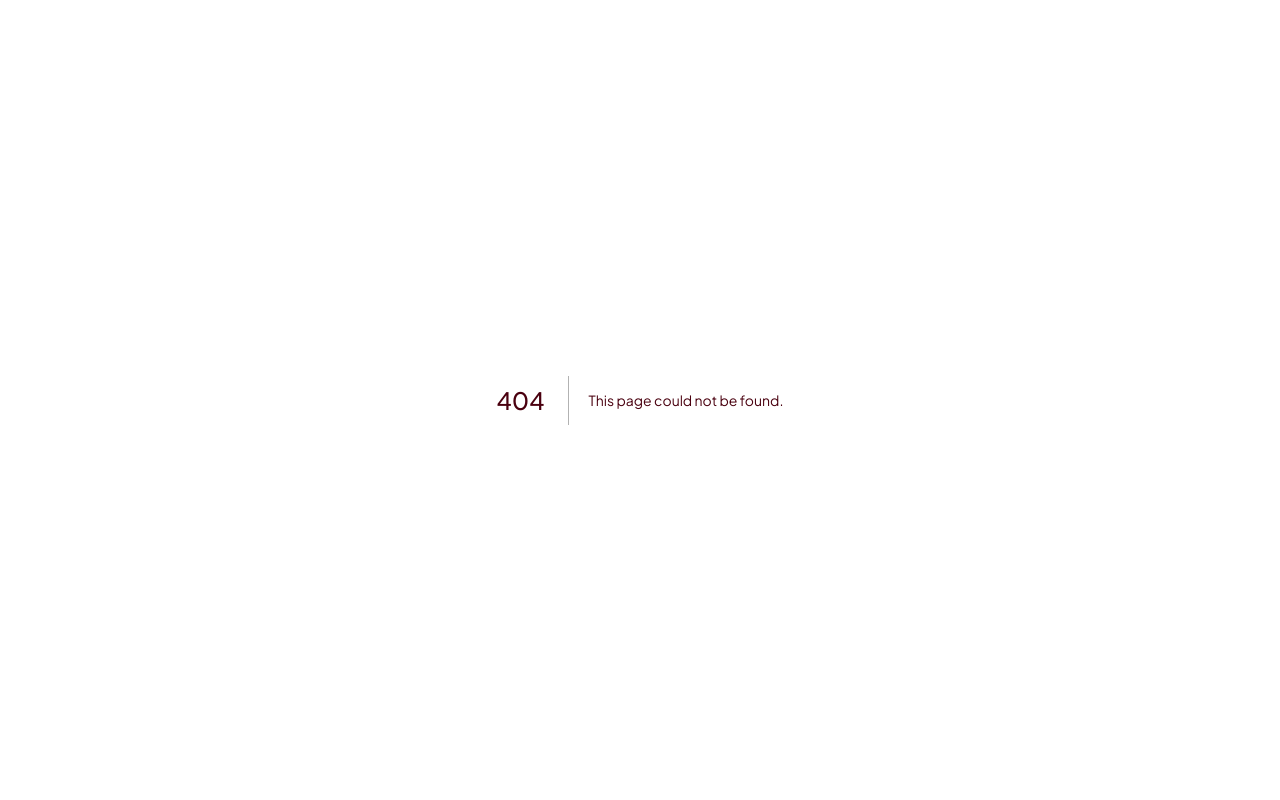
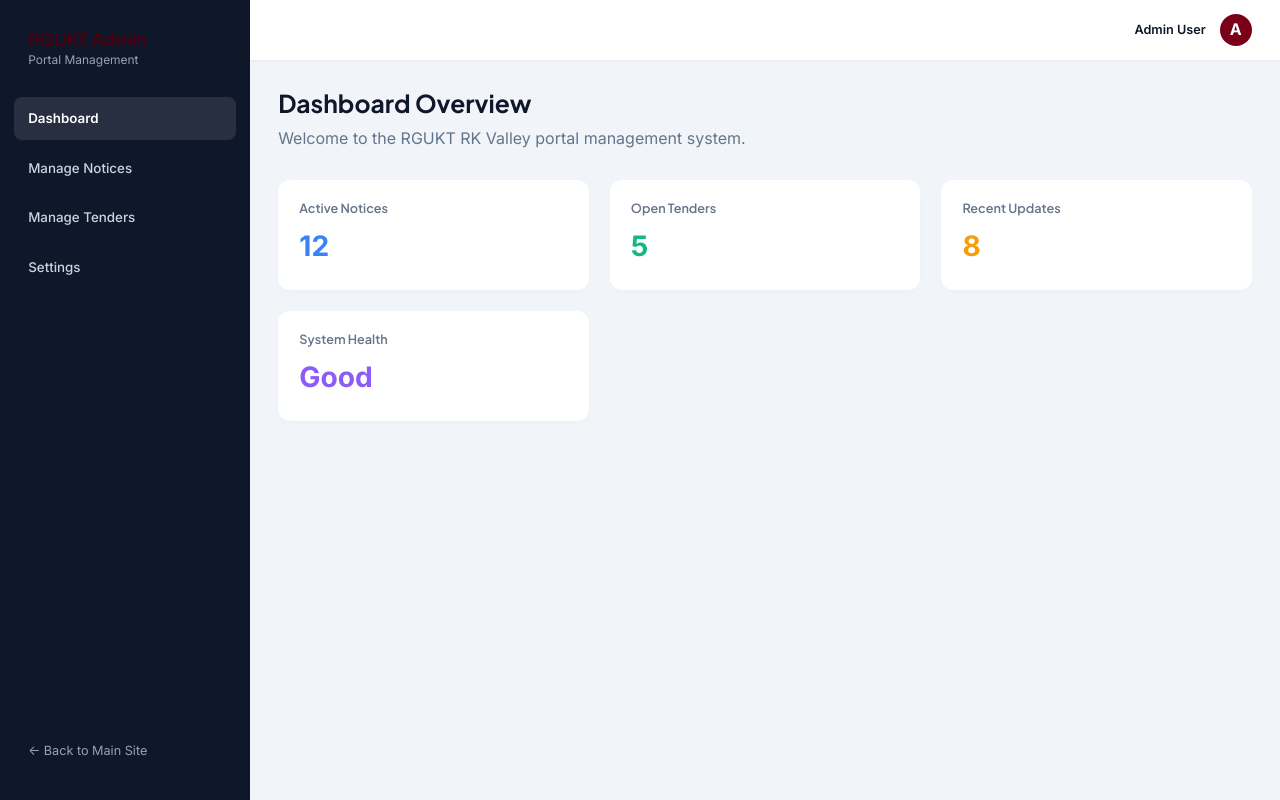
Before and after one commit to formsrgukt/RKVALLEY, a Next.js app: page /admin in a window 1280 px wide. Before the commit this address had no page. Built offline with nearby package versions, Linux system fonts and the light colour scheme.

Commit message:
Initialize Admin Panel architecture with standalone layout and dashboard

```diff
--- /dev/null
+++ b/src/app/admin/layout.tsx
@@ -0,0 +1,37 @@
+import React from "react";
+import AdminSidebar from "@/components/Admin/AdminSidebar";
+
+export const metadata = {
+  title: "RGUKT Admin Portal",
+  description: "Secure management portal for RGUKT RK Valley.",
+};
+
+export default function AdminLayout({
+  children,
+}: {
+  children: React.ReactNode;
+}) {
+  return (
+    <div style={{ display: "flex", minHeight: "100vh", background: "#f1f5f9" }}>
+      <AdminSidebar />
+      <div style={{ marginLeft: "250px", flex: 1, display: "flex", flexDirection: "column" }}>
+        <header style={{
+          background: "#ffffff",
+          padding: "1rem 2rem",
+          boxShadow: "0 1px 3px rgba(0,0,0,0.05)",
+          display: "flex",
+          justifyContent: "flex-end",
+          alignItems: "center"
+        }}>
+          <div style={{ display: "flex", alignItems: "center", gap: "1rem" }}>
+            <span style={{ fontSize: "0.9rem", fontWeight: 600 }}>Admin User</span>
+            <div style={{ width: "32px", height: "32px", borderRadius: "50%", background: "var(--primary-maroon)", color: "white", display: "flex", alignItems: "center", justifyContent: "center", fontWeight: "bold" }}>A</div>
+          </div>
+        </header>
+        <main style={{ padding: "2rem", flex: 1 }}>
+          {children}
+        </main>
+      </div>
+    </div>
+  );
+}
--- /dev/null
+++ b/src/app/admin/page.tsx
@@ -0,0 +1,30 @@
+"use client";
+
+import React from "react";
+
+export default function AdminDashboard() {
+  return (
+    <div>
+      <h1 style={{ fontSize: "1.75rem", fontWeight: 700, color: "#0f172a", marginBottom: "0.5rem" }}>
+        Dashboard Overview
+      </h1>
+      <p style={{ color: "#64748b", marginBottom: "2rem" }}>
+        Welcome to the RGUKT RK Valley portal management system.
+      </p>
+
+      <div style={{ display: "grid", gridTemplateColumns: "repeat(auto-fit, minmax(250px, 1fr))", gap: "1.5rem" }}>
+        {[
+          { title: "Active Notices", value: "12", color: "#3b82f6" },
+          { title: "Open Tenders", value: "5", color: "#10b981" },
+          { title: "Recent Updates", value: "8", color: "#f59e0b" },
+          { title: "System Health", value: "Good", color: "#8b5cf6" }
+        ].map(stat => (
+          <div key={stat.title} style={{ background: "#ffffff", padding: "1.5rem", borderRadius: "12px", boxShadow: "0 2px 4px rgba(0,0,0,0.02)" }}>
+            <h3 style={{ fontSize: "0.9rem", color: "#64748b", fontWeight: 600, margin: "0 0 0.5rem 0" }}>{stat.title}</h3>
+            <div style={{ fontSize: "2rem", fontWeight: 700, color: stat.color }}>{stat.value}</div>
+          </div>
+        ))}
+      </div>
+    </div>
+  );
+}
--- /dev/null
+++ b/src/components/Admin/AdminSidebar.tsx
@@ -0,0 +1,72 @@
+"use client";
+
+import React from "react";
+import Link from "next/link";
+import { usePathname } from "next/navigation";
+
+export default function AdminSidebar() {
+  const pathname = usePathname();
+
+  const navItems = [
+    { name: "Dashboard", path: "/admin" },
+    { name: "Manage Notices", path: "/admin/notices" },
+    { name: "Manage Tenders", path: "/admin/tenders" },
+    { name: "Settings", path: "/admin/settings" }
+  ];
+
+  return (
+    <aside style={{
+      width: "250px",
+      height: "100vh",
+      background: "#0f172a",
+      color: "#ffffff",
+      position: "fixed",
+      top: 0,
+      left: 0,
+      display: "flex",
+      flexDirection: "column",
+      padding: "2rem 1rem"
+    }}>
+      <div style={{ marginBottom: "2rem", padding: "0 1rem" }}>
+        <h2 style={{ fontSize: "1.25rem", fontWeight: 700, margin: 0 }}>RGUKT Admin</h2>
+        <p style={{ fontSize: "0.85rem", color: "#94a3b8", margin: 0 }}>Portal Management</p>
+      </div>
+
+      <nav style={{ display: "flex", flexDirection: "column", gap: "0.5rem" }}>
+        {navItems.map((item) => {
+          const isActive = pathname === item.path;
+          return (
+            <Link
+              key={item.name}
+              href={item.path}
+              style={{
+                padding: "0.75rem 1rem",
+                borderRadius: "8px",
+                background: isActive ? "rgba(255,255,255,0.1)" : "transparent",
+                color: isActive ? "#ffffff" : "#cbd5e1",
+                textDecoration: "none",
+                fontSize: "0.95rem",
+                fontWeight: isActive ? 600 : 500,
+                transition: "all 0.2s"
+              }}
+            >
+              {item.name}
+            </Link>
+          );
+        })}
+      </nav>
+
+      <div style={{ marginTop: "auto" }}>
+        <Link href="/" style={{
+          padding: "0.75rem 1rem",
+          display: "block",
+          color: "#94a3b8",
+          textDecoration: "none",
+          fontSize: "0.9rem"
+        }}>
+          &larr; Back to Main Site
+        </Link>
+      </div>
+    </aside>
+  );
+}
```
